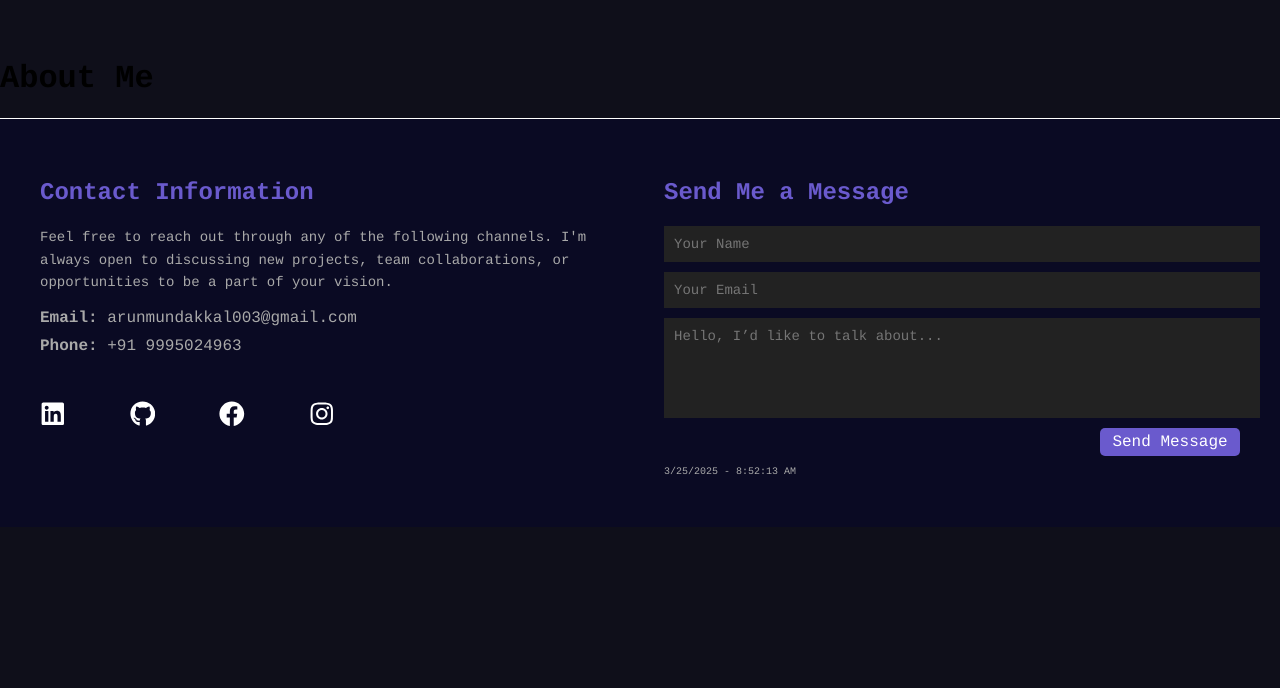
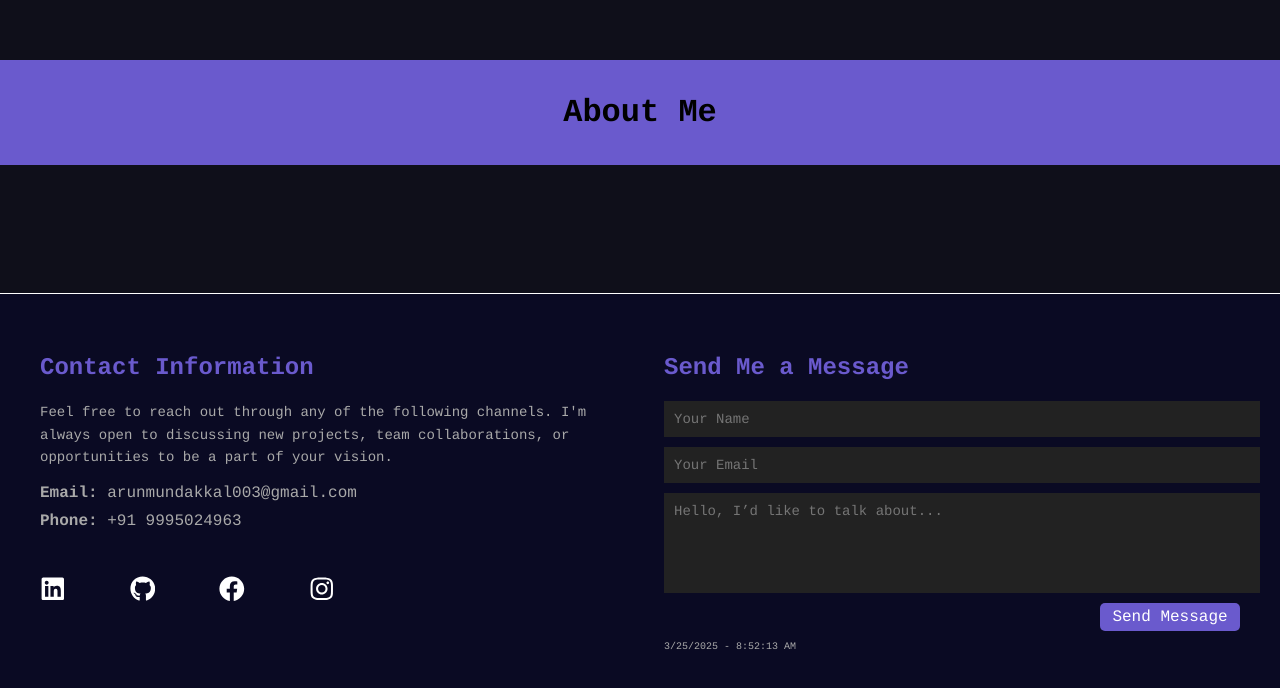
Before and after one commit to Arunitdy/portfolio-2.0, a React (Vite) app in the folder portfolio/: page / in a window 1280 px wide. Shown: the part 1016-1704 px from the top of the page. Before the commit the page ends 1543 px from the top, so only its background shows below. Built offline with nearby package versions, Linux system fonts and the light colour scheme.

Commit message:
add comments for Home and Footer sections in Profile.css for better clarity

```diff
--- a/portfolio/src/All/Profile.css
+++ b/portfolio/src/All/Profile.css
@@ -32,6 +32,9 @@
 .menu_ele:hover {
     color: #6a5acd;
 }
+
+/* Home */
+
 .Home {
     width: 95%;
     display: grid;
@@ -161,6 +164,21 @@
     height: 100%;
     border-radius: 50%;
 }
+
+
+/* About */
+
+.About {
+    background-color: #6a5acd;
+    display: flex;
+    justify-content: center;
+    align-items: center;
+    margin: 10vw 0vw;
+    padding: 1vw;
+}
+
+/* Footer */
+
 .footer {
     border-top: .1vw solid white;
     background: #0a0a23;
--- a/portfolio/src/All/Profile.jsx
+++ b/portfolio/src/All/Profile.jsx
@@ -56,7 +56,7 @@ export const Profile = () => {
                     </div>
                 </div>
             </div>
-            <div className="about">
+            <div className="About">
                 <h1>About <span>Me</span></h1>
             </div>
             <div className="skill"></div>
```
